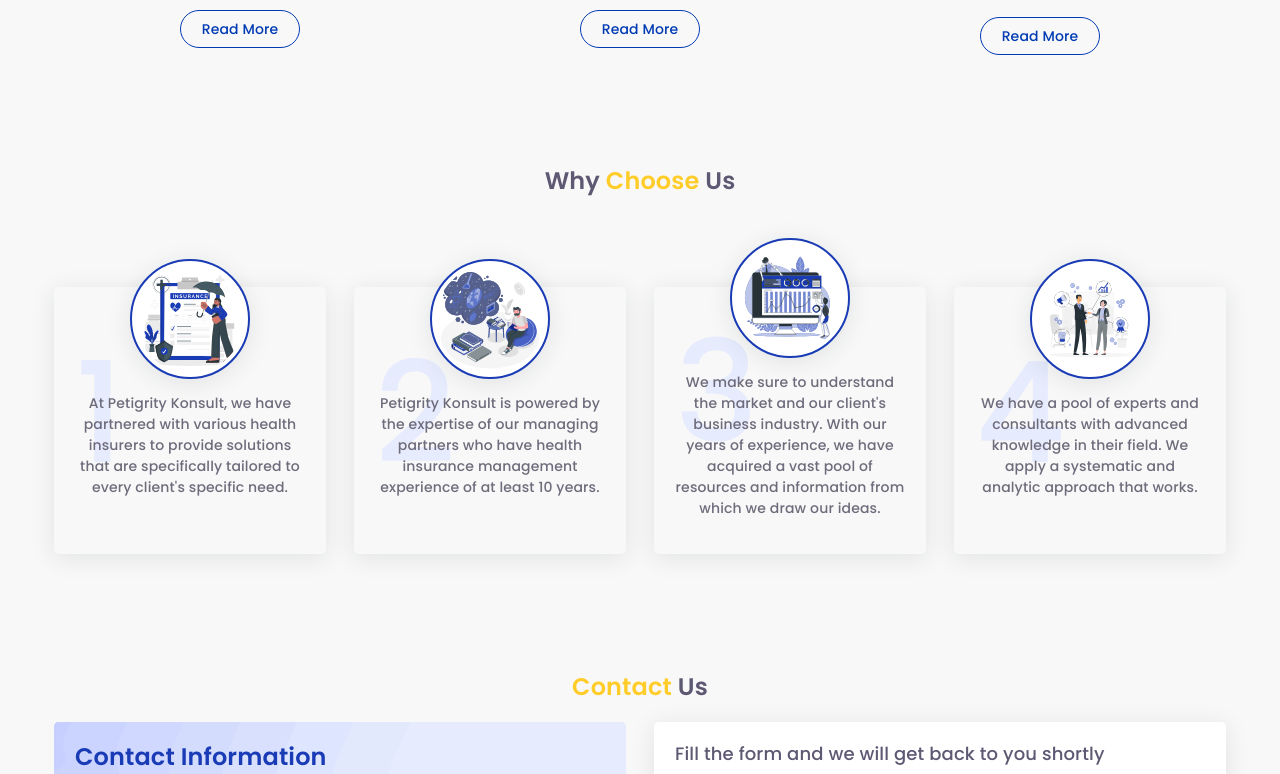
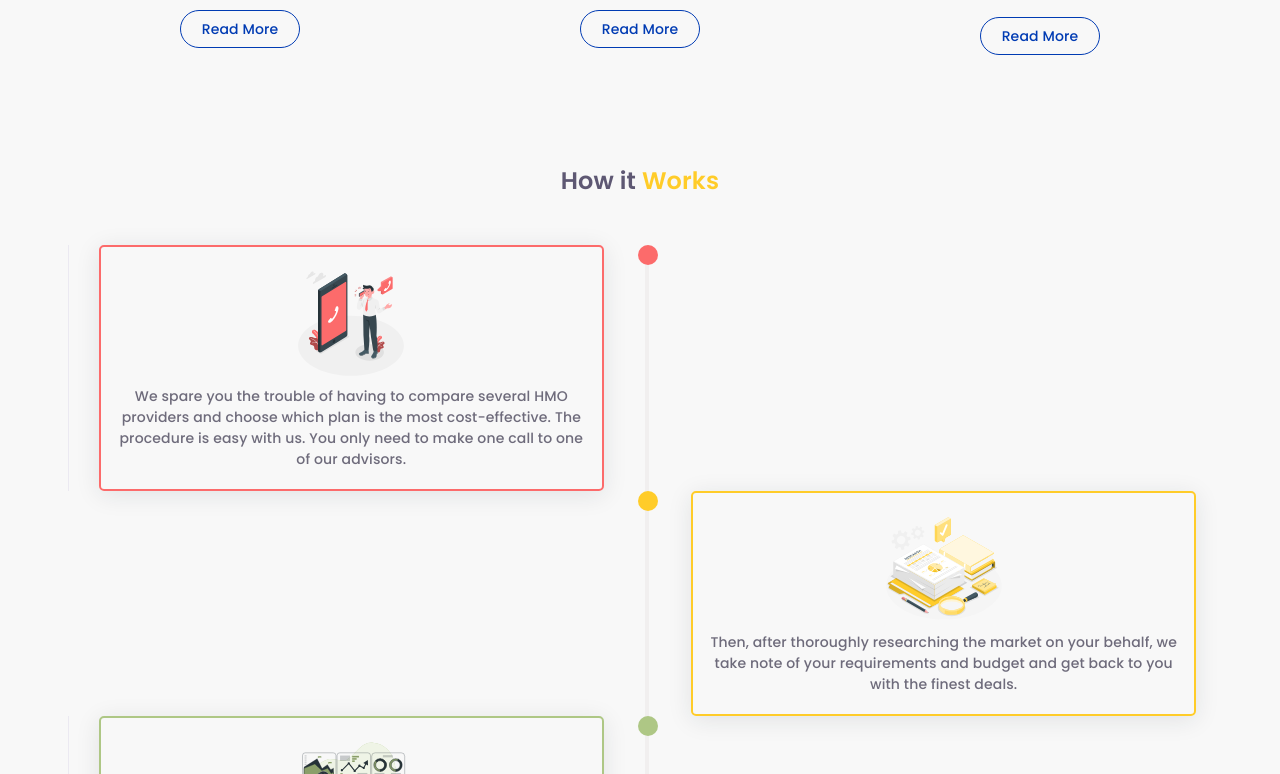
Before and after one commit to Abiodun-Samuel/petigrity-frontend, a Vue app: page / in a window 1280 px wide. Shown: the part 1826-2600 px from the top of the page. Built offline with nearby package versions, Linux system fonts and the light colour scheme; no server answers; what secure-ls would draw is missing.

Commit message:
edit newsletter design

```diff
--- a/src/views/home/HomeView.vue
+++ b/src/views/home/HomeView.vue
@@ -3,7 +3,7 @@
   <BrandsSection />
   <AboutSection />
   <ServicesSection />
-  <!-- <HowitworksSection /> -->
+  <HowitworksSection />
   <PatronageSection />
   <ContactSection />
 </template>
@@ -15,5 +15,5 @@
 import ServicesSection from "@/components/home/ServicesSection.vue";
 import PatronageSection from "@/components/home/PatronageSection.vue";
 import BrandsSection from "@/components/home/BrandsSection.vue";
-// import HowitworksSection from "@/components/home/HowitworksSection.vue";
+import HowitworksSection from "@/components/home/HowitworksSection.vue";
 </script>
```
